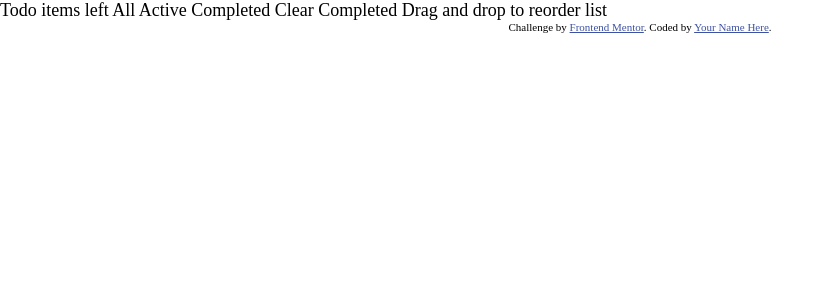
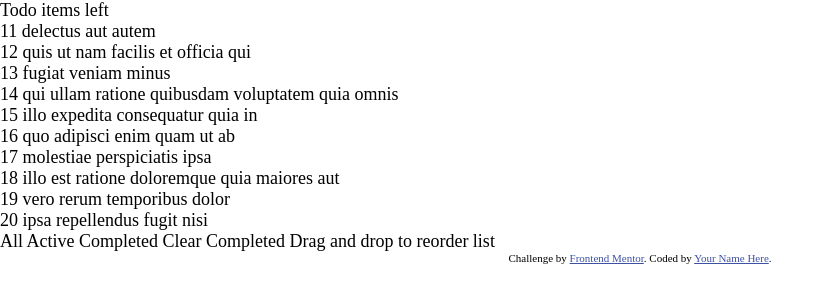
Before and after one commit to leopaul29/frontendmentor-todo-app-main, an Angular app in the folder frontendmentor-todo-app-main/: page / in a window 1280 px wide. Shown: the top 302 px of the page, without its empty margins (0-834 px from the left). Built offline with nearby package versions, Linux system fonts and the light colour scheme.

Commit message:
setup todolist component

```diff
--- a/frontendmentor-todo-app-main/src/app/app.component.html
+++ b/frontendmentor-todo-app-main/src/app/app.component.html
@@ -20,6 +20,8 @@
 
   <!-- Add dynamic number --> items left
 
+  <app-todo-list></app-todo-list>
+
   All
   Active
   Completed
--- /dev/null
+++ b/frontendmentor-todo-app-main/src/app/mock-todos.ts
@@ -0,0 +1,14 @@
+import { Todo } from './todo';
+
+export const TODOS: Todo[] = [
+  { id: 11, name: 'delectus aut autem' },
+  { id: 12, name: 'quis ut nam facilis et officia qui' },
+  { id: 13, name: 'fugiat veniam minus' },
+  { id: 14, name: 'qui ullam ratione quibusdam voluptatem quia omnis' },
+  { id: 15, name: 'illo expedita consequatur quia in' },
+  { id: 16, name: 'quo adipisci enim quam ut ab' },
+  { id: 17, name: 'molestiae perspiciatis ipsa' },
+  { id: 18, name: 'illo est ratione doloremque quia maiores aut' },
+  { id: 19, name: 'vero rerum temporibus dolor' },
+  { id: 20, name: 'ipsa repellendus fugit nisi' }
+];
--- a/frontendmentor-todo-app-main/src/app/todo-list/todo-list.component.html
+++ b/frontendmentor-todo-app-main/src/app/todo-list/todo-list.component.html
@@ -1 +1,5 @@
-<p>todo-list works!</p>
+<ul class="heroes">
+    <li *ngFor="let todo of todos">
+        <span class="badge">{{todo.id}}</span> {{todo.name}}
+    </li>
+</ul>
--- a/frontendmentor-todo-app-main/src/app/todo-list/todo-list.component.ts
+++ b/frontendmentor-todo-app-main/src/app/todo-list/todo-list.component.ts
@@ -1,5 +1,7 @@
 import { Component, OnInit } from '@angular/core';
 
+import { Todo } from '../todo';
+import { TODOS } from '../mock-todos';
 @Component({
   selector: 'app-todo-list',
   templateUrl: './todo-list.component.html',
@@ -7,9 +9,11 @@ import { Component, OnInit } from '@angular/core';
 })
 export class TodoListComponent implements OnInit {
 
+  todos: Todo[] = [];
   constructor() { }
 
   ngOnInit(): void {
+    this.todos = TODOS;
   }
 
 }
--- /dev/null
+++ b/frontendmentor-todo-app-main/src/app/todo.ts
@@ -0,0 +1,4 @@
+export interface Todo {
+    id: number;
+    name: string;
+  }
```
